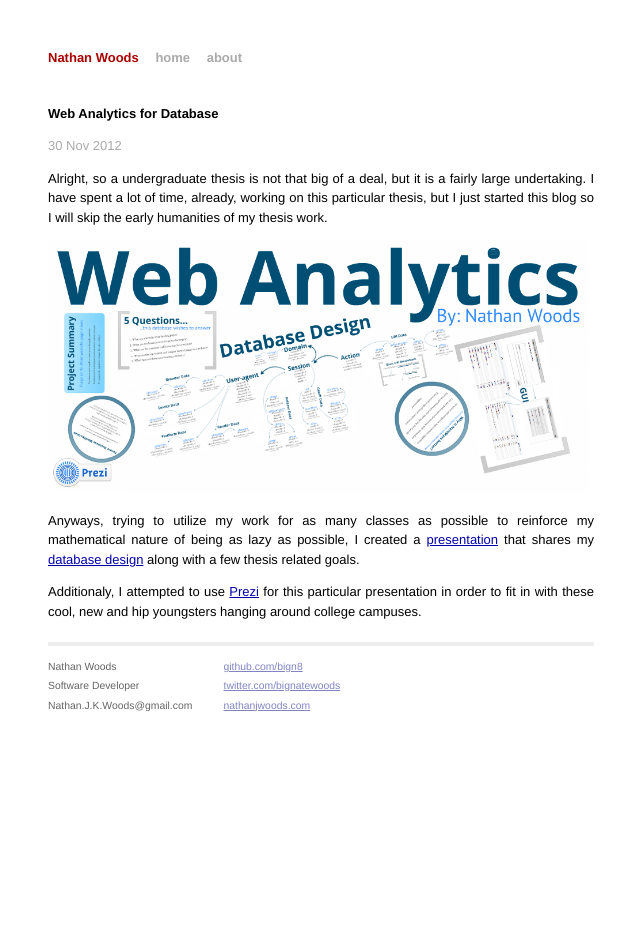
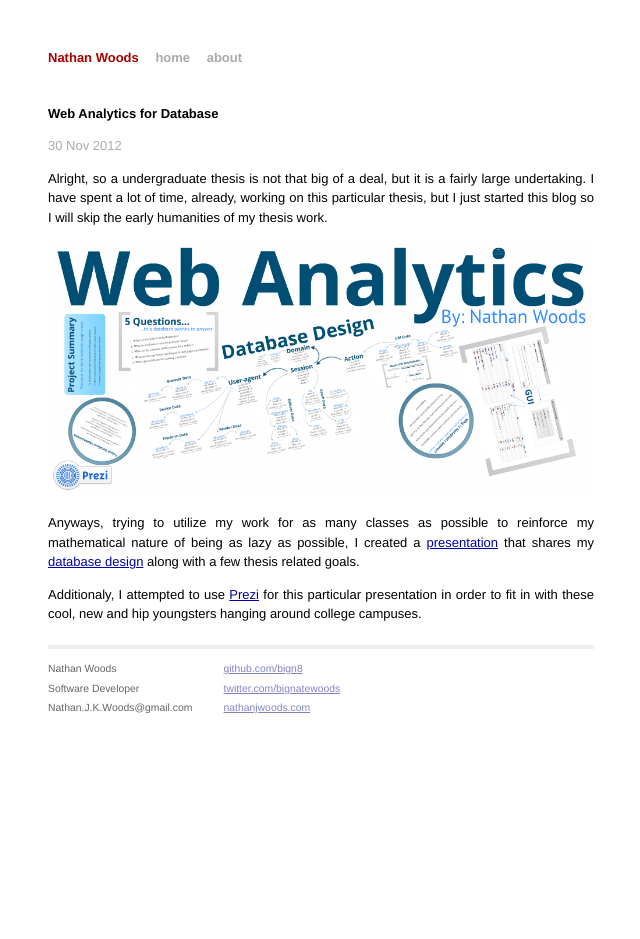
Before and after one commit to bign8/bign8.github.io, a Jekyll site: the page built from _posts/2012-11-30-web-analytics-4-database.md, in a window 1280 px wide. Shown: the whole page, without its empty margins (319-959 px from the left). Built offline with Jekyll 4.4.1, drawn with Linux system fonts in a browser that asks for light colours; Markdown is read by kramdown in place of the engine named in the settings.

Commit message:
adding image max width

```diff
--- a/_posts/2012-11-30-web-analytics-4-database.md
+++ b/_posts/2012-11-30-web-analytics-4-database.md
@@ -10,7 +10,7 @@
 ---
 Alright, so a undergraduate thesis is not that big of a deal, but it is a fairly large undertaking.  I have spent a lot of time, already, working on this particular thesis, but I just started this blog so I will skip the early humanities of my thesis work.
 
-<a href="http://prezi.com/tuvt25p4d8fl/database-i-web-analytics/"><img title="Web Statistics Database Presentation" src="/assets/img/presentation.png" alt="Web Statistics Database Presentation" width="540" height="252" /></a>
+[![Web Statistics Database Presentation](/assets/img/presentation.png)](http://prezi.com/tuvt25p4d8fl/database-i-web-analytics/)
 
 Anyways, trying to utilize my work for as many classes as possible to reinforce my mathematical nature of being as lazy as possible, I created a [presentation](http://prezi.com/tuvt25p4d8fl/database-i-web-analytics/ "Web Statistics Database I Presentation") that shares my [database design](http://en.wikipedia.org/wiki/Database_design "Wikipedia - Database Design") along with a few thesis related goals.
 
--- a/css/main.css
+++ b/css/main.css
@@ -28,6 +28,7 @@
 a         { color: #00a; }
 a:hover   { color: #000; }
 a:visited { color: #a0a; }
+img {max-width: 42em;}
 
 /*****************************************************************************/
 /*
```
